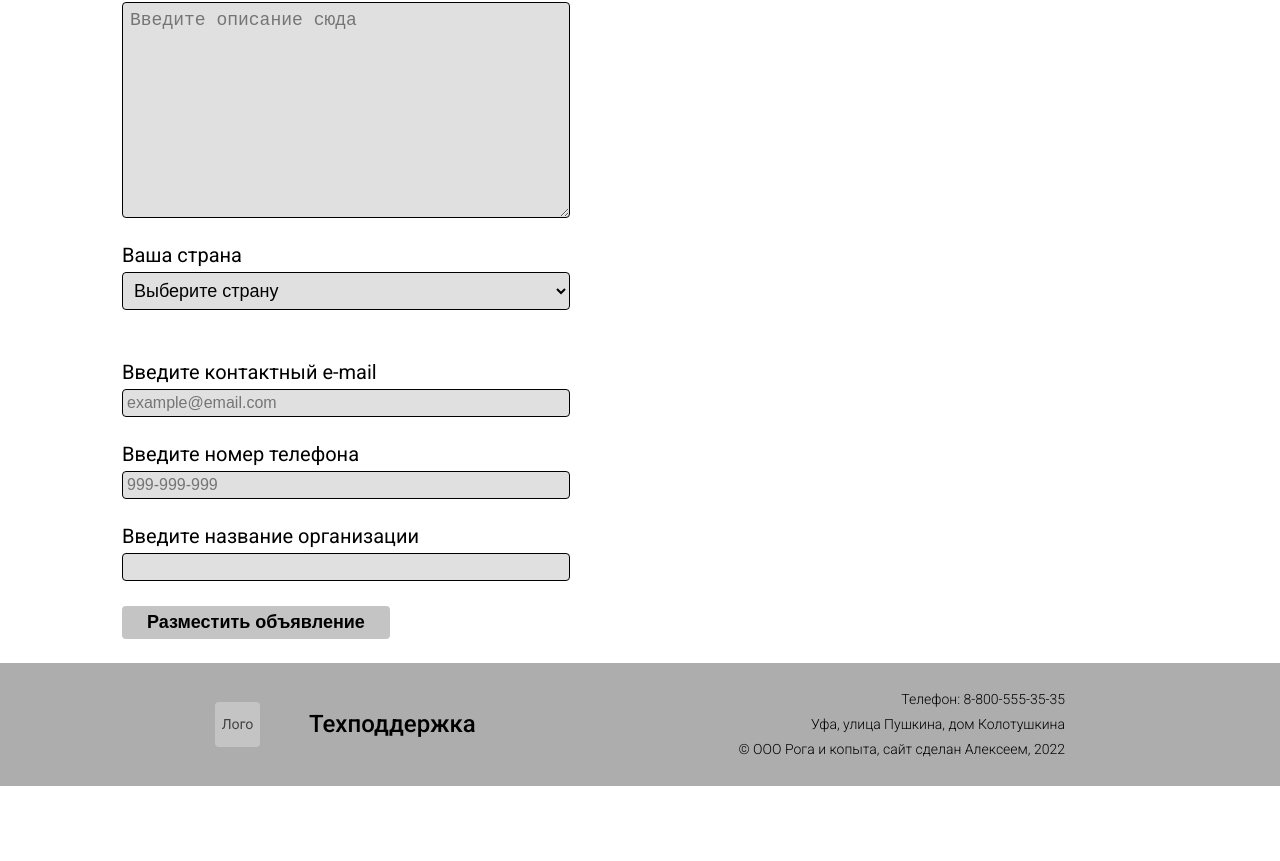
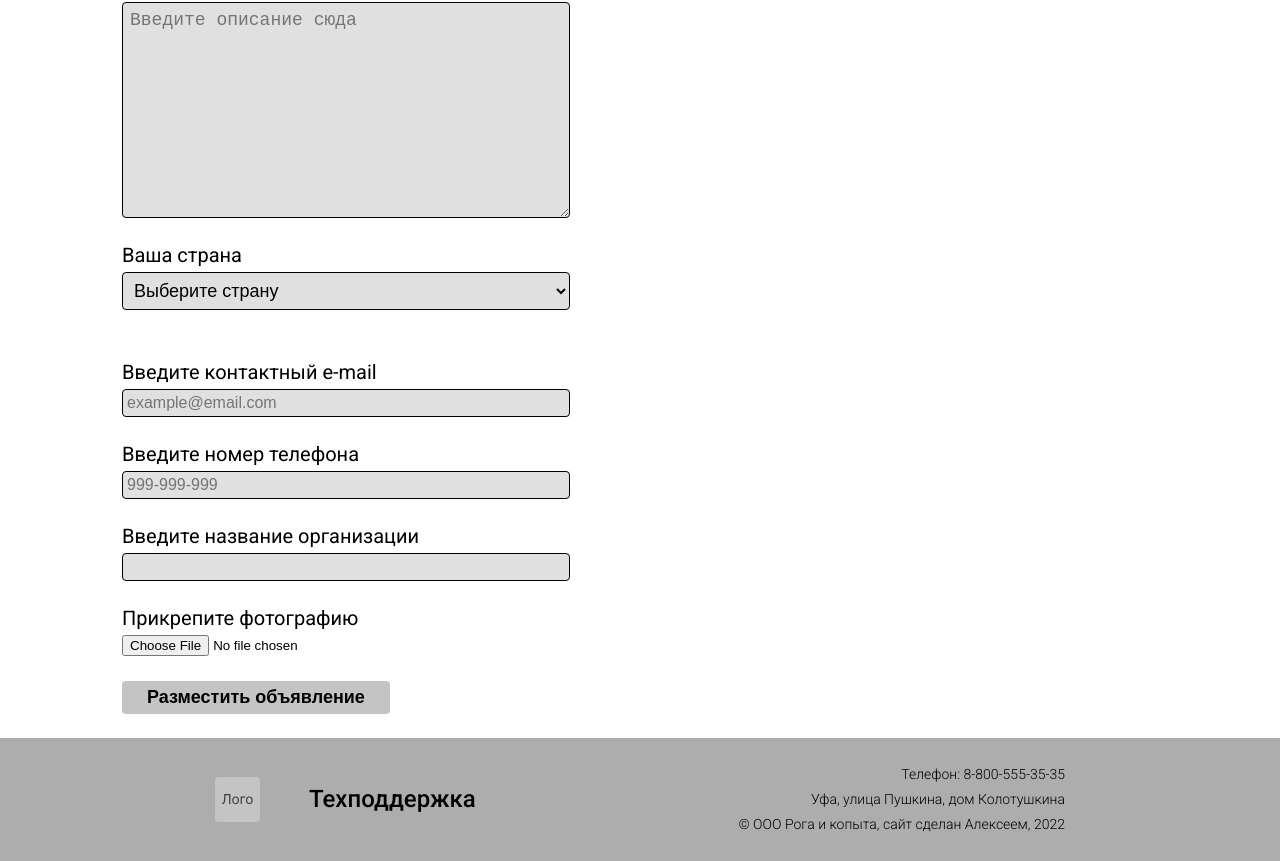
Before and after one commit to ad-Ham/NextJS-site-for-marketplace-of-metall-materials, a Next.js app: page /addpromo in a window 1280 px wide. Shown: the part 504-1365 px from the top of the page. Before the commit the page ends 1290 px from the top, so only its background shows below. Built offline with nearby package versions, Linux system fonts and the light colour scheme.

Commit message:
Попытка в загрузку фото

```diff
--- a/pages/addpromo.js
+++ b/pages/addpromo.js
@@ -153,6 +153,12 @@ export default function Addpromo() {
 						   onChange={e => setOrganizationName(e.target.value)}
 						   className="inputText"/>
 				</div>
+				<div>
+					<p>Прикрепите фотографию</p>
+					<input id="photo"
+						   type="file"
+						   onChange={e => console.log(e)}/>
+				</div>
 				<button type="submit">Разместить объявление</button>
 			</form>
 			<style jsx>{`
```
